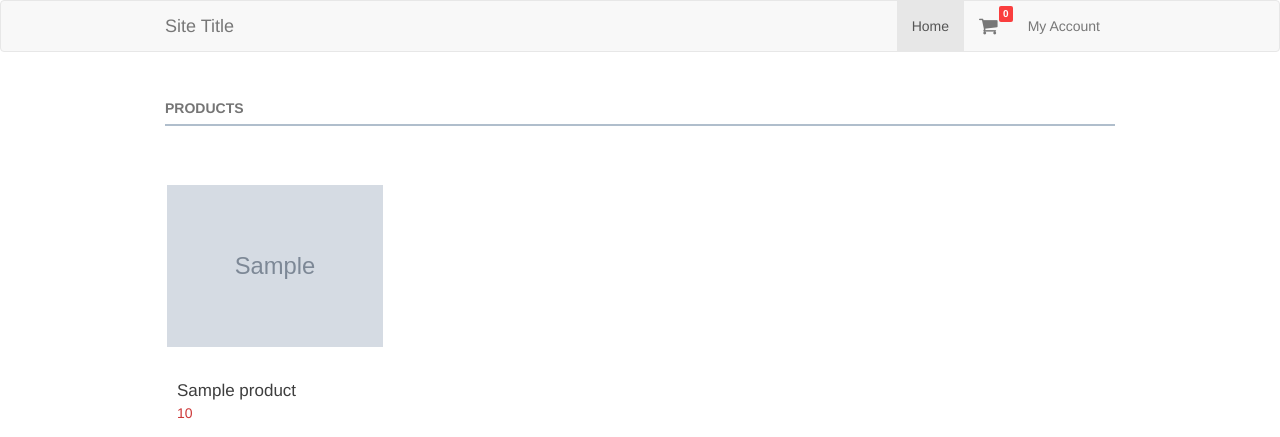
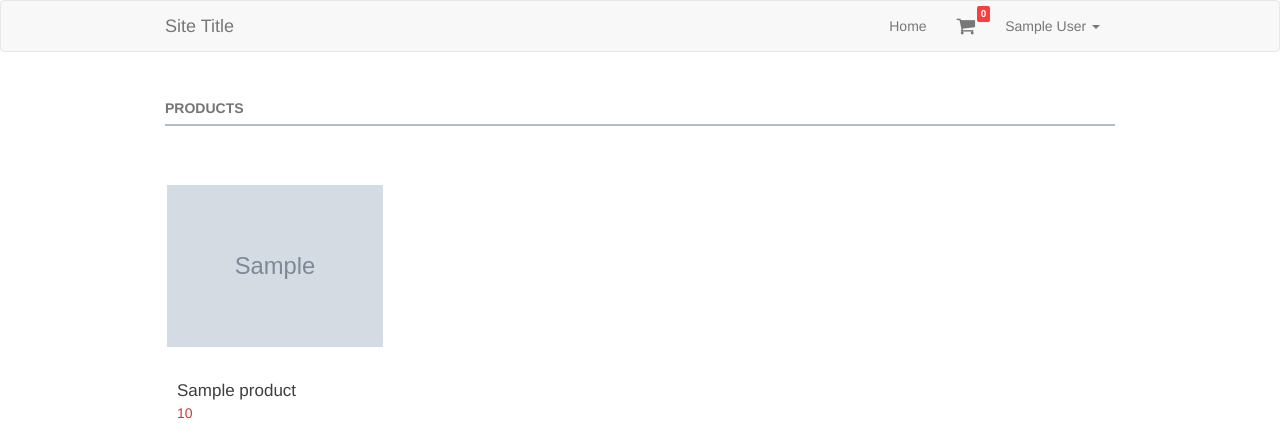
Before and after one commit to MangTomas23/ecommerce, a PHP site: page /index.php in a window 1280 px wide. Shown: the top 437 px of the page. Run offline with PHP 8.4, Linux system fonts and the light colour scheme; the visitor is signed in with stand-in values (Sample User, id 1); tables that the repository leaves empty or names only in its code hold one stand-in row (values such as "Sample post"); grey boxes marked "Sample" are stand-in pictures.

Commit message:
Update navbar for authenticated user

```diff
--- a/authenticated.php
+++ b/authenticated.php
@@ -1,5 +1,5 @@
 <?php
-require 'Classes/Customer.php';
+require_once 'Classes/Customer.php';
 
 $customer = new Customer();
 
--- a/navbar.php
+++ b/navbar.php
@@ -1,3 +1,7 @@
+<?php
+  require_once 'Classes/Customer.php';
+  $customer = new Customer();
+?>
 <nav class="navbar navbar-default">
   <div class="container">
     <div class="navbar-header">
@@ -11,7 +15,7 @@
     </div>
     <div class="collapse navbar-collapse" id="top-navbar">
       <ul class="nav navbar-nav navbar-right">
-        <li class="active"><a href="index.php">Home</a></li>
+        <li><a href="index.php">Home</a></li>
         <li class="shopping-cart-li">
           <a href="cart.php" class="shopping-cart-icon">
             <i class="fa fa-shopping-cart"></i>
@@ -23,7 +27,29 @@
             </div>
           </div>
         </li>
-        <li><a href="#">My Account</a></li>
+        <li class="dropdown">
+          <?php
+            if(!$customer->isLoggedIn()) {
+          ?>
+            <a href="login.php">My Account</a>
+          <?php
+            }else {
+              $c = $customer->get($_SESSION['user_session']);
+          ?>
+            <a href="#" class="dropdown-toggle" data-toggle="dropdown">
+              <?php echo "$c->firstname $c->lastname" ?>
+              <span class="caret"></span>
+            </a>
+            <ul class="dropdown-menu">
+              <li><a href="orders.php">Orders</a></li>
+              <li class="divider"></li>
+              <li><a href="logout.php">Logout</a></li>
+            </ul>
+
+          <?php
+            }
+          ?>
+        </li>
       </ul>
     </div>
   </div>
```
